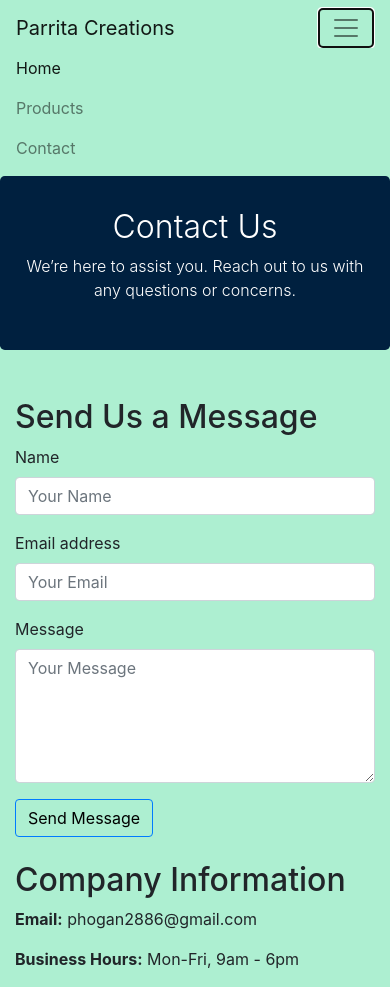
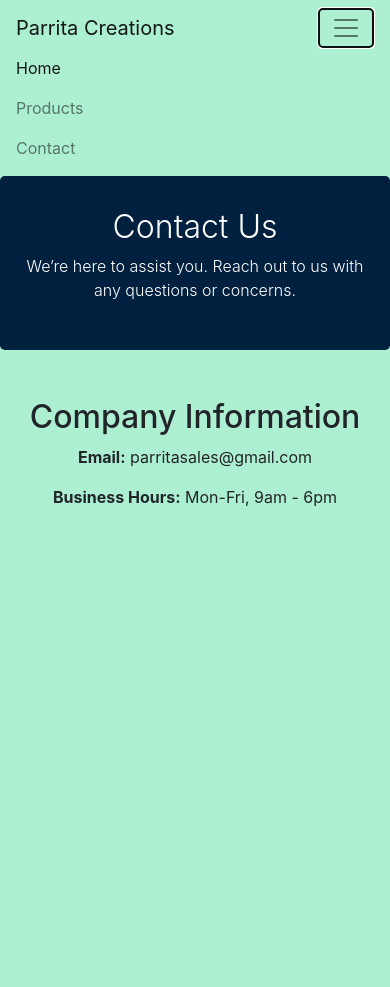
Before and after one commit to T3chfuzion/ParritaCreations, a plain HTML site: page contact.html in a window 390 px wide. Both pictures are taken after a click on the button "Toggle navigation". After the commit the page ends 844 px from the top, so only its background shows below. Drawn offline with nearby package versions, Linux system fonts and the light colour scheme.

Commit message:
removed email field

```diff
--- a/contact.html
+++ b/contact.html
@@ -13,6 +13,7 @@
             background-size: cover;
             background-position: center;
             color: white;
+            text-align: center;
         }
         .jumbotron h1 {
             font-size: 2.5rem; /* Adjust font size for responsiveness */
@@ -34,10 +35,10 @@
     <!-- Navigation Bar -->
     <nav class="navbar navbar-expand-lg navbar-light" style="background-color: #ADEFD1;">
         <a class="navbar-brand" href="#">Parrita Creations</a>
-        <button class="navbar-toggler" type="button" data-toggle="collapse" data-target="#navbarNav" aria-controls="navbarNav" aria-expanded="false" aria-label="Toggle navigation" style="background-color: #ADEFD1;">
+        <button class="navbar-toggler" type="button" data-toggle="collapse" data-target="#navbarNav" aria-controls="navbarNav" aria-expanded="false" aria-label="Toggle navigation">
             <span class="navbar-toggler-icon"></span>
         </button>
-        <div class="collapse navbar-collapse" id="navbarNav" style="background-color: #ADEFD1;">
+        <div class="collapse navbar-collapse" id="navbarNav">
             <ul class="navbar-nav ml-auto">
                 <li class="nav-item active">
                     <a class="nav-link" href="./index.html">Home <span class="sr-only">(current)</span></a>
@@ -46,45 +47,24 @@
                     <a class="nav-link" href="./products.html">Products</a>
                 </li>
                 <li class="nav-item">
-                    <a class="nav-link" href="#">Contact</a>
+                    <a class="nav-link" href="./contact.html">Contact</a>
                 </li>
             </ul>
         </div>
     </nav>
 
     <!-- Jumbotron for Contact -->
-    <div class="jumbotron text-center">
+    <div class="jumbotron">
         <h1 class="display-4">Contact Us</h1>
         <p class="lead">We’re here to assist you. Reach out to us with any questions or concerns.</p>
     </div>
 
-    <!-- Contact Form and Info -->
+    <!-- Contact Information -->
     <div class="container mt-5">
-        <div class="row">
-            <div class="col-md-6 mb-4 mb-md-0">
-                <h2>Send Us a Message</h2>
-                <form name="contact" method="POST" data-netlify="true" netlify-honeypot="bot-field">
-                    <!-- Hidden input field for Netlify -->
-                    <input type="hidden" name="form-name" value="contact">
-
-                    <div class="form-group">
-                        <label for="name">Name</label>
-                        <input type="text" class="form-control" id="name" name="name" placeholder="Your Name" required>
-                    </div>
-                    <div class="form-group">
-                        <label for="email">Email address</label>
-                        <input type="email" class="form-control" id="email" name="email" placeholder="Your Email" required>
-                    </div>
-                    <div class="form-group">
-                        <label for="message">Message</label>
-                        <textarea class="form-control" id="message" name="message" rows="5" placeholder="Your Message" required></textarea>
-                    </div>
-                    <button type="submit" class="btn btn-primary" style="background-color: #ADEFD1; color: #000;">Send Message</button>
-                </form>
-            </div>
-            <div class="col-md-6">
+        <div class="row justify-content-center">
+            <div class="col-md-6 text-center">
                 <h2>Company Information</h2>
-                <p><strong>Email:</strong> phogan2886@gmail.com</p>
+                <p><strong>Email:</strong> parritasales@gmail.com</p>
                 <p><strong>Business Hours:</strong> Mon-Fri, 9am - 6pm</p>
             </div>
         </div>
```
